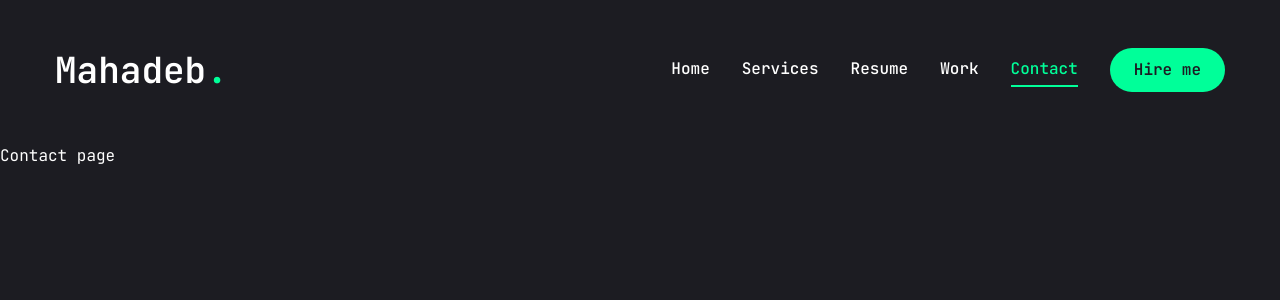
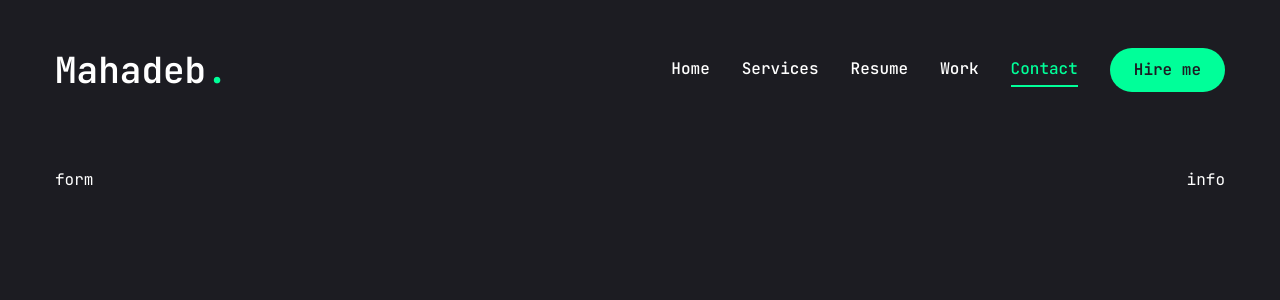
Before and after one commit to Skynet843/resume-website, a Next.js app: page /contact in a window 1280 px wide. Shown: the top 300 px of the page. Built offline with nearby package versions, Linux system fonts and the light colour scheme.

Commit message:
Added contact page structure.

```diff
--- a/app/contact/page.tsx
+++ b/app/contact/page.tsx
@@ -1,5 +1,69 @@
+"use client";
+
+import { Button } from "@/components/ui/button";
+import { Input } from "@/components/ui/input";
+import { Textarea } from "@/components/ui/textarea";
+import {
+  Select,
+  SelectContent,
+  SelectGroup,
+  SelectItem,
+  SelectLabel,
+  SelectTrigger,
+  SelectValue,
+} from "@/components/ui/select";
+
+import { FaPhoneAlt, FaEnvelope, FaMapMarkerAlt } from "react-icons/fa";
+
+import { motion } from "framer-motion";
+
+const info = [
+  {
+    icon: <FaPhoneAlt />,
+    title: "Phone",
+    description: "(+91) 790 802 0943",
+  },
+  {
+    icon: <FaEnvelope />,
+    title: "Email",
+    description: "mahadebsen237@gmail.com",
+  },
+  {
+    icon: <FaMapMarkerAlt />,
+    title: "Address",
+    description: "Bishnupur, Bankura, West Bengal 722122",
+  },
+];
+
 const Contact = () => {
-  return <div>Contact page</div>;
+  return (
+    <motion.section
+      initial={{ opacity: 0 }}
+      animate={{
+        opacity: 1,
+        transition: {
+          delay: 2.4,
+          duration: 0.4,
+          ease: "easeIn",
+        },
+      }}
+      className="py-6"
+    >
+      <div className="container mx-auto">
+        <div className="flex flex-col xl:flex-row gap-[30px]">
+          {/* form */}
+          <div className="xl:h-[54%] order-2 xl:order-none">
+            <form className="">form</form>
+          </div>
+
+          {/* info */}
+          <div className="flex-1 flex items-center xl:justify-end order-1 xl:order-none mb-8 xl:mb-0">
+            info
+          </div>
+        </div>
+      </div>
+    </motion.section>
+  );
 };
 
 export default Contact;
```
